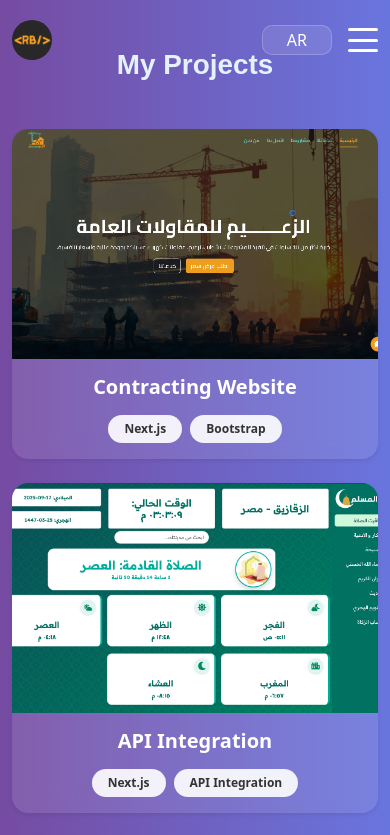
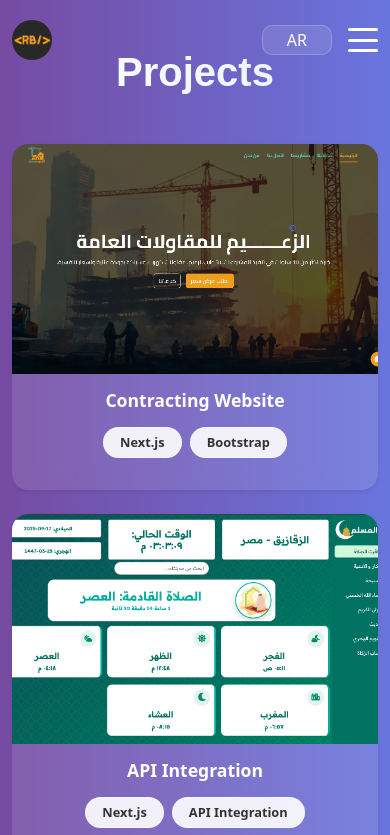
Before and after one commit to ramiIbra7im/portfolio, a Next.js app: page /en/projects in a window 390 px wide. Shown: the top 835 px of the page. Built offline with nearby package versions, Linux system fonts and the light colour scheme.

Commit message:
Update for nav,footer,info

```diff
--- a/src/app/[locale]/contact/Contact.module.css
+++ b/src/app/[locale]/contact/Contact.module.css
@@ -69,10 +69,11 @@
     backdrop-filter: blur(10px);
     border-radius: 10px;
     position: fixed;
-    top: 20px;
+    top: 80px;
     left: 50%;
     transform: translateX(-50%);
     z-index: 1000;
+    color: #fff;
 }
 
 .loading {
--- a/src/app/[locale]/contact/page.js
+++ b/src/app/[locale]/contact/page.js
@@ -50,11 +50,11 @@ const Contact = () => {
 
   const contactInfo = [
     { icon: FaPhone, label: t('contact.info.phone'), value: t('contact.value.phone'), href: 'tel:+201551212431' },
-    { icon: FaEnvelope, label: t('contact.info.email'), value: t('contact.value.email'), href: 'mailto:ramy@example.com' },
+    { icon: FaEnvelope, label: t('contact.info.email'), value: t('contact.value.email'), href: 'mailto:ramyibrahim432@gmail.com' },
     { icon: FaWhatsapp, label: t('contact.info.whatsapp'), value: t('contact.value.whatsapp'), href: 'https://wa.me/201551212431' },
     { icon: FaFacebook, label: t('contact.info.facebook'), value: t('contact.value.facebook'), href: 'https://facebook.com/Ramiibra7im' },
-    { icon: FaLinkedin, label: t('contact.info.linkedin'), value: t('contact.value.linkedin'), href: 'https://linkedin.com/in/yourusername' },
-    { icon: FaGithub, label: t('contact.info.github'), value: t('contact.value.github'), href: 'https://github.com/yourusername' }
+    { icon: FaLinkedin, label: t('contact.info.linkedin'), value: t('contact.value.linkedin'), href: 'https://linkedin.com/in/rami-ibrahim29' },
+    { icon: FaGithub, label: t('contact.info.github'), value: t('contact.value.github'), href: 'https://github.com/Ramiibra7im' }
   ];
 
   return (
--- a/src/app/[locale]/projects/Projects.module.css
+++ b/src/app/[locale]/projects/Projects.module.css
@@ -1,25 +1,35 @@
+/* Projects.module.css */
 .projectsSection {
-    /* background: linear-gradient(-109deg, #764ba2 0%, #667eea 100%); */
     background: linear-gradient(90deg, #764ba2 0%, #667eea 120%);
+    min-height: 100vh;
 }
 
 .title {
-    color: #e3f2fd;
-
+    font-size: clamp(2.5rem, 5vw, 4rem);
+    font-weight: 800;
+    background: linear-gradient(45deg, #fff, #e3f2fd);
+    -webkit-background-clip: text;
+    -webkit-text-fill-color: transparent;
+    background-clip: text;
+    margin-bottom: 3rem;
 }
 
 .projectCard {
     background: rgba(255, 255, 255, 0.1);
     transition: all 0.3s ease;
     backdrop-filter: blur(10px);
+    border: 1px solid rgba(255, 255, 255, 0.1);
+    height: 100%;
 }
 
 .projectCard:hover {
-    background: rgba(255, 255, 255, 0.2);
+    background: rgba(255, 255, 255, 0.15);
+    border-color: rgba(255, 255, 255, 0.3);
 }
 
 .projectImage {
     transition: transform 0.5s ease;
+    width: 100%;
 }
 
 .projectCard:hover .projectImage {
@@ -28,20 +38,26 @@
 
 .overlay {
     opacity: 0;
-    transition: opacity 0.3s ease;
+    transition: all 0.3s ease;
     position: absolute;
     inset: 0;
     background: rgba(0, 0, 0, 0.7);
     color: #fff;
     font-weight: 600;
+    display: flex;
+    align-items: center;
+    justify-content: center;
+    transform: scale(1.1);
 }
 
 .projectCard:hover .overlay {
     opacity: 1;
+    transform: scale(1);
 }
 
 .projectType {
     color: #fff;
+    font-size: 1.1rem;
 }
 
 .techTag {
@@ -49,11 +65,14 @@
     color: #333;
     border-radius: 20px;
     transition: all 0.3s ease;
+    font-size: 0.85rem;
+    border: 1px solid rgba(255, 255, 255, 0.5);
 }
 
 .techTag:hover {
     background: #fff;
     transform: translateY(-2px);
+    box-shadow: 0 4px 8px rgba(0, 0, 0, 0.2);
 }
 
 .pageLink {
@@ -61,12 +80,33 @@
     border: 1px solid rgba(255, 255, 255, 0.3);
     color: #fff;
     border-radius: 8px;
+    min-width: 40px;
+    transition: all 0.3s ease;
 }
 
 .pageLink:hover {
     background: rgba(255, 255, 255, 0.25);
+    transform: translateY(-2px);
 }
 
 .pageLink.active {
     background: rgba(255, 255, 255, 0.4);
+    border-color: rgba(255, 255, 255, 0.6);
 }
+
+/* تحسينات للأنيميشن */
+.row {
+    perspective: 1000px;
+}
+
+/* تحسينات للاستجابة */
+@media (max-width: 768px) {
+    .projectCard {
+        margin-bottom: 1rem;
+    }
+
+    .techTag {
+        font-size: 0.8rem;
+        padding: 0.4rem 0.8rem;
+    }
+}
--- a/src/app/[locale]/projects/page.js
+++ b/src/app/[locale]/projects/page.js
@@ -1,6 +1,6 @@
 'use client';
 import { useState, useRef } from 'react';
-import { motion } from 'framer-motion';
+import { motion, AnimatePresence } from 'framer-motion';
 import Image from 'next/image';
 import { usePathname } from 'next/navigation';
 import { getTranslations } from '../../../i18n/config';
@@ -54,17 +54,70 @@ export default function ProjectsGrid() {
         }, 100);
     };
 
+    // إعدادات الأنيميشن
+    const containerVariants = {
+        hidden: { opacity: 0 },
+        visible: {
+            opacity: 1,
+            transition: {
+                staggerChildren: 0.1
+            }
+        }
+    };
+
+    const itemVariants = {
+        hidden: {
+            opacity: 0,
+            y: 20,
+            scale: 0.95
+        },
+        visible: {
+            opacity: 1,
+            y: 0,
+            scale: 1,
+            transition: {
+                duration: 0.4,
+                ease: "easeOut"
+            }
+        },
+        exit: {
+            opacity: 0,
+            y: -20,
+            scale: 0.95,
+            transition: {
+                duration: 0.3,
+                ease: "easeIn"
+            }
+        }
+    };
+
     return (
         <section ref={projectsSectionRef} className={`${styles.projectsSection} py-5`} id="projects">
             <div className="container text-center">
                 <h1 className={`mb-5 fw-bold ${styles.title}`}>{t('projects.title')}</h1>
 
-                <motion.div layout className="row g-4 justify-content-center">
+                <AnimatePresence mode="wait">
+                    <motion.div
+                        key={currentPage}
+                        variants={containerVariants}
+                        initial="hidden"
+                        animate="visible"
+                        exit="exit"
+                        className="row g-4 justify-content-center"
+                    >
                         {currentProjects.map((project, index) => (
-                        <motion.div key={project.id} whileHover={{ scale: 1.02 }} className="col-12 col-sm-6 col-lg-4">
+                            <motion.div
+                                key={project.id}
+                                variants={itemVariants}
+                                whileHover={{
+                                    scale: 1.02,
+                                    transition: { duration: 0.2 }
+                                }}
+                                className="col-12 col-sm-6 col-lg-4"
+                            >
                                 <div className={`card border-0 shadow-sm rounded-4 overflow-hidden ${styles.projectCard}`}>
                                     <a href={project.link} target="_blank" rel="noopener noreferrer" className="text-decoration-none">
-                                    <div className="position-relative">
+                                        <div className="position-relative overflow-hidden">
                                             <Image
                                                 src={project.imageUrl}
                                                 alt={project.title}
@@ -90,28 +143,44 @@ export default function ProjectsGrid() {
                             </motion.div>
                         ))}
                     </motion.div>
+                </AnimatePresence>
 
                 {/* Pagination */}
                 {totalPages > 1 && (
-                    <div className="d-flex justify-content-center align-items-center gap-2 mt-5 flex-wrap">
-                        <button className="btn btn-light btn-sm" onClick={() => handlePageChange(currentPage - 1)} disabled={currentPage === 1}>
+                    <motion.div
+                        initial={{ opacity: 0, y: 10 }}
+                        animate={{ opacity: 1, y: 0 }}
+                        transition={{ delay: 0.5 }}
+                        className="d-flex justify-content-center align-items-center gap-2 mt-5 flex-wrap"
+                    >
+                        <button
+                            className="btn btn-light btn-sm"
+                            onClick={() => handlePageChange(currentPage - 1)}
+                            disabled={currentPage === 1}
+                        >
                             ‹
                         </button>
 
                         {Array.from({ length: totalPages }, (_, i) => (
-                            <button
+                            <motion.button
                                 key={i + 1}
+                                whileHover={{ scale: 1.1 }}
+                                whileTap={{ scale: 0.95 }}
                                 onClick={() => handlePageChange(i + 1)}
                                 className={`btn btn-sm ${styles.pageLink} ${currentPage === i + 1 ? styles.active : ''}`}
                             >
                                 {i + 1}
-                            </button>
+                            </motion.button>
                         ))}
 
-                        <button className="btn btn-light btn-sm" onClick={() => handlePageChange(currentPage + 1)} disabled={currentPage === totalPages}>
+                        <button
+                            className="btn btn-light btn-sm"
+                            onClick={() => handlePageChange(currentPage + 1)}
+                            disabled={currentPage === totalPages}
+                        >
                             ›
                         </button>
-                    </div>
+                    </motion.div>
                 )}
             </div>
         </section>
--- a/src/app/[locale]/statistics/page.js
+++ b/src/app/[locale]/statistics/page.js
@@ -47,17 +47,17 @@ const Stats = () => {
 
     const stats = [
         {
-            number: 50,
+            number: 6,
             label: t('stats.projects'),
             suffix: '+'
         },
         {
-            number: 30,
+            number: 10,
             label: t('stats.clients'),
             suffix: '+'
         },
         {
-            number: 3,
+            number: 2,
             label: t('stats.experience'),
             suffix: '+'
         },
--- a/src/app/globals.css
+++ b/src/app/globals.css
@@ -86,3 +86,29 @@ html {
 
 
 /* app/globals.css */
+/* styles/globals.css */
+/* تخصيص شريط التمرير (الأسكرول) */
+::-webkit-scrollbar {
+  width: 14px;
+}
+
+::-webkit-scrollbar-track {
+  background: #f8f9fa;
+  border-radius: 10px;
+}
+
+::-webkit-scrollbar-thumb {
+  background: linear-gradient(135deg, #667eea 0%, #764ba2 100%);
+  border-radius: 10px;
+  border: 3px solid #f8f9fa;
+}
+
+::-webkit-scrollbar-thumb:hover {
+  background: linear-gradient(135deg, #5a6fd8 0%, #6a42a0 100%);
+}
+
+/* لمتصفح فايرفوكس */
+* {
+  scrollbar-width: thin;
+  scrollbar-color: #667eea #f8f9fa;
+}
--- a/src/components/footer/Footer.js
+++ b/src/components/footer/Footer.js
@@ -119,7 +119,7 @@ const Footer = () => {
                 transition={{ duration: 0.6 }}
               >
                 CopyRight © {currentYear}{' '}
-                <span className={styles.gradientText}>Ramy Ibrahim CEO</span>
+                <span className={styles.gradientText}>Ramy Ibrahim CEO RB </span>
               </motion.p>
               <motion.p
                 className={styles.tagline}
@@ -166,7 +166,7 @@ const Footer = () => {
           >
             <div className="col-12 text-center">
               <p className={`${styles.builtWith} small mb-0`}>
-                Built with ❤️ using Next.js & React | Always learning, always coding
+                Built with ❤️ using Next.js or React | Always learning, always coding
               </p>
             </div>
           </motion.div>
--- a/src/i18n/config.js
+++ b/src/i18n/config.js
@@ -16,7 +16,7 @@ export const translations = {
         'hero.title': 'أنا رامي إبراهيم',
         'hero.subtitle': 'مطور واجهات أمامية',
         'hero.cta.work': 'شاهد أعمالي',
-        'hero.cta.contact': 'اتصل بي',
+        'hero.cta.contact': 'اتصل بي 01551212431',
         'hero.scroll': 'انتقل للأسفل',
         'hero.changing.nextjs': 'مطور Next.js',
         'hero.changing.designer': 'مصمم واجهات',
@@ -105,7 +105,7 @@ export const translations = {
         'contact.message': 'الرسالة',
         'contact.send': 'إرسال الرسالة',
         'contact.sending': 'جاري الإرسال...',
-        'contact.success': 'تم إرسال الرسالة بنجاح! 🎉',
+        'contact.success': 'تم إرسال الرسالة بنجاح! ',
         'contact.error': 'فشل في الإرسال. حاول مرة أخرى.',
 
         // Contact Info
@@ -117,9 +117,9 @@ export const translations = {
         'contact.info.github': 'جيت هاب',
 
         'contact.value.phone': '+20 155 121 2431',
-        'contact.value.email': 'ramy@example.com',
+        'contact.value.email': 'ramyibrahim432@gmail.com',
         'contact.value.whatsapp': '+20 155 121 2431',
-        'contact.value.facebook': 'رامي إبراهيم',
+        'contact.value.facebook': 'Ramy Ibrahim',
         'contact.value.linkedin': 'رامي إبراهيم',
         'contact.value.github': 'ramy-ibrahim',
     },
@@ -136,14 +136,14 @@ export const translations = {
         // Hero Section
         'hero.title': "I'm Ramy Ibrahim",
         'hero.subtitle': 'Frontend Developer',
-        'hero.cta.work': 'View My Work',
-        'hero.cta.contact': 'Contact Me',
+        'hero.cta.work': 'View  Work',
+        'hero.cta.contact': 'Contact Me 01551212431',
         'hero.scroll': 'Scroll Down',
         'hero.changing.nextjs': 'Next.js Developer',
         'hero.changing.designer': 'UI Designer',
 
         // Skills Section
-        'skills.title': 'My Skills',
+        'skills.title': ' Skills',
         'skills.html': 'HTML',
         'skills.css': 'CSS',
         'skills.javascript': 'JavaScript',
@@ -155,7 +155,7 @@ export const translations = {
         'skills.framer': 'Framer Motion',
 
         // Services Section
-        'services.title': 'My Services',
+        'services.title': ' Services',
         'services.webdev.title': 'Web Development',
         'services.webdev.desc': 'Building responsive and modern websites using latest technologies like React, Next.js, and modern CSS frameworks.',
         'services.design.title': 'UI/UX Design',
@@ -166,7 +166,7 @@ export const translations = {
         'services.performance.desc': 'Optimizing websites for speed and performance to provide the best user experience and SEO benefits.',
 
         // Process Section
-        'process.title': 'My Process',
+        'process.title': ' Process',
         'process.step1.number': '01',
         'process.step1.title': 'Analysis & Planning',
         'process.step1.desc': 'I understand your requirements and goals, and create a detailed work plan to ensure project success',
@@ -181,7 +181,7 @@ export const translations = {
         'process.step4.desc': 'I deliver the project with full support and ensure everything works perfectly',
 
         // Stats Section
-        'stats.title': 'My Achievements',
+        'stats.title': ' Achievements',
         'stats.projects': 'Completed Projects',
         'stats.clients': 'Happy Clients',
         'stats.experience': 'Years Experience',
@@ -189,7 +189,7 @@ export const translations = {
         'stats.description': 'I take pride in every project and work meticulously to achieve the best',
 
         // Projects Section
-        'projects.title': 'My Projects',
+        'projects.title': ' Projects',
         'projects.view': 'View Project',
         'projects.showing': 'Showing',
         'projects.of': 'of',
@@ -213,7 +213,7 @@ export const translations = {
         'about.description2': 'With experience in React and Next.js, I build complex and flexible web applications that provide exceptional user experiences. I believe in continuous learning and staying updated with the latest trends in web development to deliver cutting-edge solutions.',
 
         // Projects Section
-        'projects.title': 'My Projects',
+        'projects.title': ' Projects',
         'projects.view': 'View Project',
         'projects.showing': 'Showing',
         'projects.of': 'of',
@@ -226,7 +226,7 @@ export const translations = {
         'contact.message': 'Your Message',
         'contact.send': 'Send Message',
         'contact.sending': 'Sending...',
-        'contact.success': 'Message sent successfully! 🎉',
+        'contact.success': 'Message sent successfully!',
         'contact.error': 'Failed to send message. Please try again.',
 
         // Contact Info
@@ -238,7 +238,7 @@ export const translations = {
         'contact.info.github': 'GitHub',
 
         'contact.value.phone': '+20 155 121 2431',
-        'contact.value.email': 'ramy@example.com',
+        'contact.value.email': 'ramyibrahim432@gmail.com',
         'contact.value.whatsapp': '+20 155 121 2431',
         'contact.value.facebook': 'Ramy Ibrahim',
         'contact.value.linkedin': 'Ramy Ibrahim',
```
Also changed, not shown: src/components/navbar/Navbar.js (+2 -8 lines), src/components/navbar/Navbar.module.css (+35 -8 lines). Lines whose indentation alone changed are shown as unchanged.
